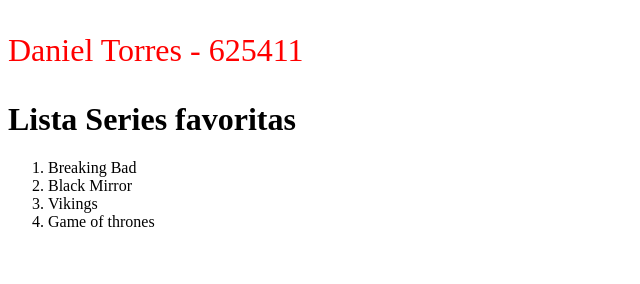
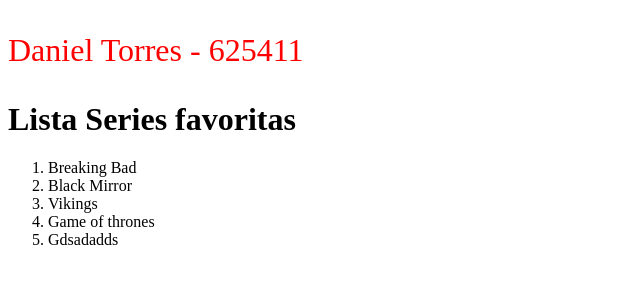
Before and after one commit to datorres11/Modulo-de-autodiagnostico-de-salud-mental, a plain HTML site: page index.html in a window 1280 px wide. Shown: the whole page, without its empty margins (0-640 px from the left). Drawn offline with Linux system fonts and the light colour scheme.

```diff
--- a/index.html
+++ b/index.html
@@ -16,6 +16,7 @@
         <li>Black Mirror</li>
         <li>Vikings</li>
         <li>Game of thrones</li>
+        <li>Gdsadadds</li>
     </OL>
 </body>
 </html>
```
